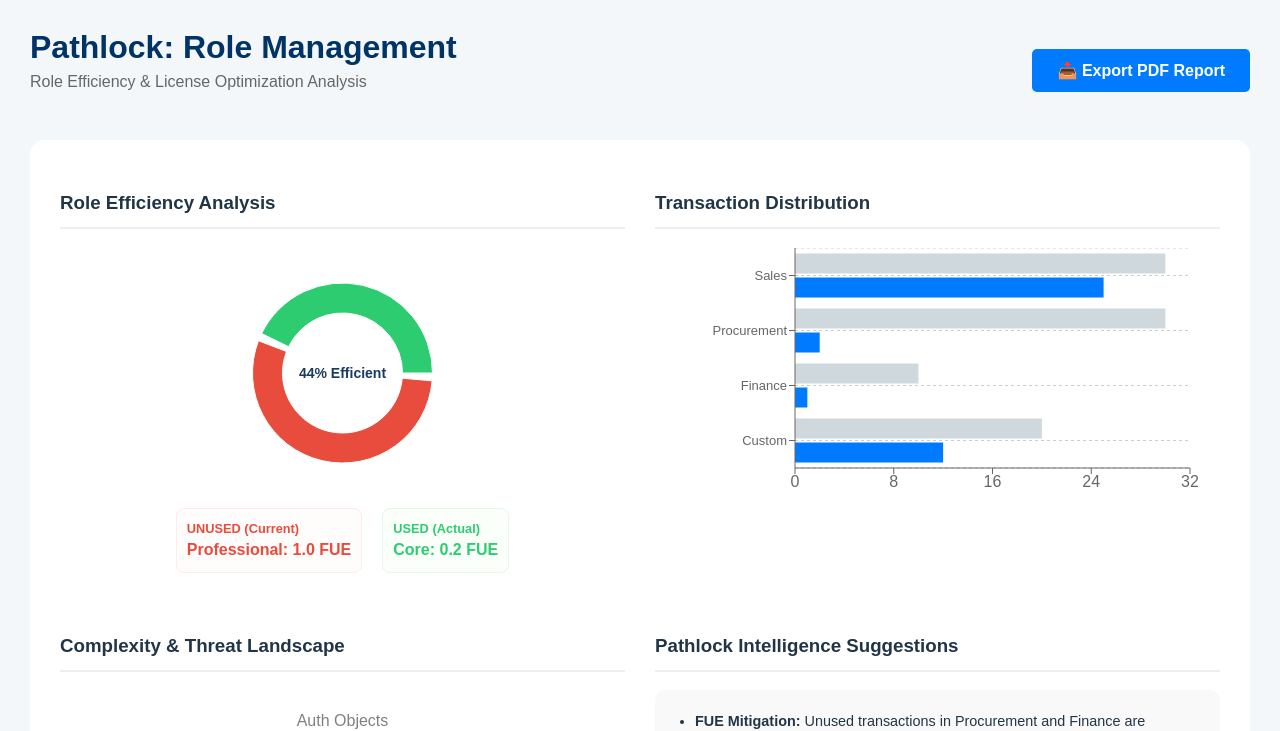
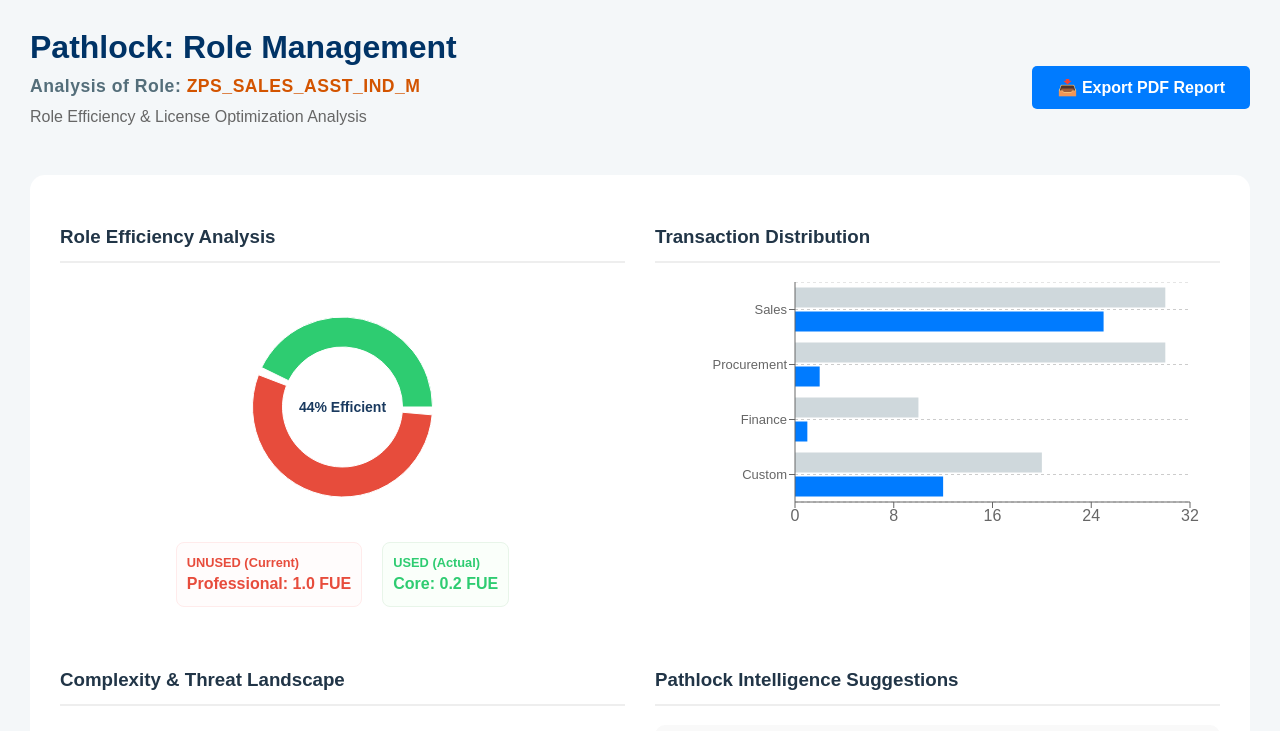
Before and after one commit to adityaxsingh-pixel/RM-Nexus_Integration, a React (Vite) app: page / in a window 1280 px wide. Shown: the top 731 px of the page. Built offline with nearby package versions, Linux system fonts and the light colour scheme.

Commit message:
Added technical role name to header

```diff
--- a/src/AuditDashboard.jsx
+++ b/src/AuditDashboard.jsx
@@ -47,7 +47,9 @@
 
       <div style={{ display: 'flex', justifyContent: 'space-between', alignItems: 'center', maxWidth: '1300px', margin: '0 auto 30px auto' }}>
         <div>
-          <h1 style={{ color: '#003366', margin: 0, fontSize: '2rem' }}>Pathlock: Role Management</h1>
+          <h1 style={{ color: '#003366', margin: 0, fontSize: '2rem' }}>Pathlock: Role Management</h1><div style={{ color: '#546e7a', fontWeight: 'bold', marginTop: '8px', fontSize: '1.1rem', letterSpacing: '0.5px' }}>
+            Analysis of Role: <span style={{ color: '#d35400' }}>ZPS_SALES_ASST_IND_M</span>
+          </div>
           <p style={{ color: '#666', marginTop: '5px' }}>Role Efficiency & License Optimization Analysis</p>
         </div>
         <button onClick={downloadPDF} style={{ backgroundColor: '#007bff', color: 'white', border: 'none', padding: '12px 25px', borderRadius: '5px', cursor: 'pointer', fontWeight: 'bold' }}>
```
